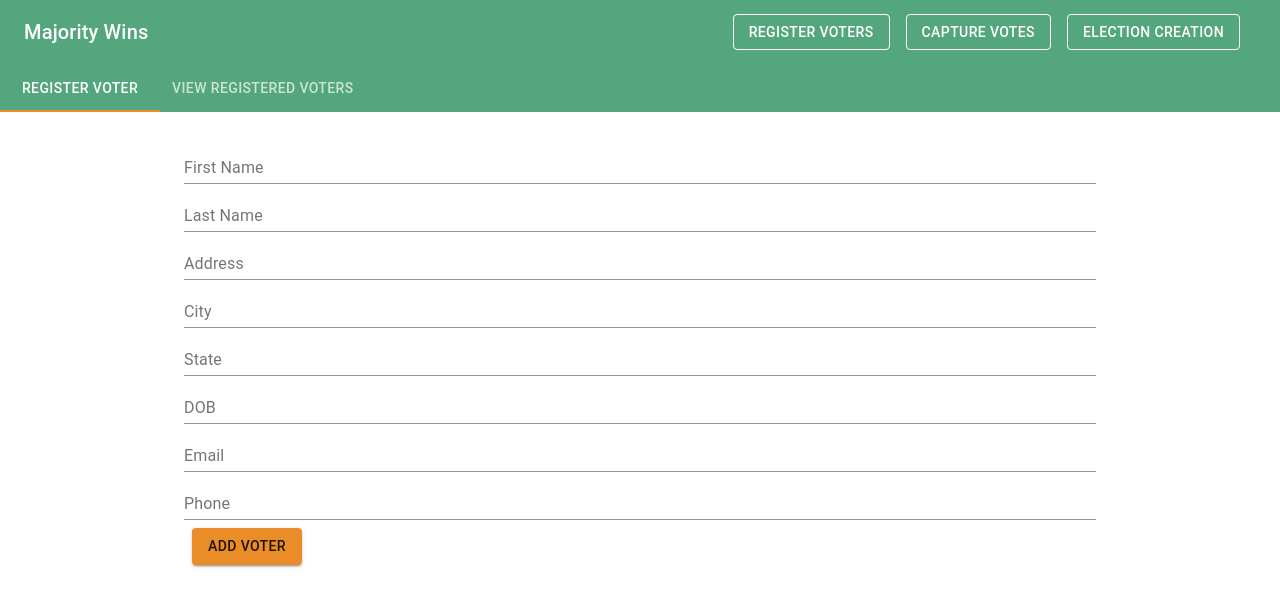
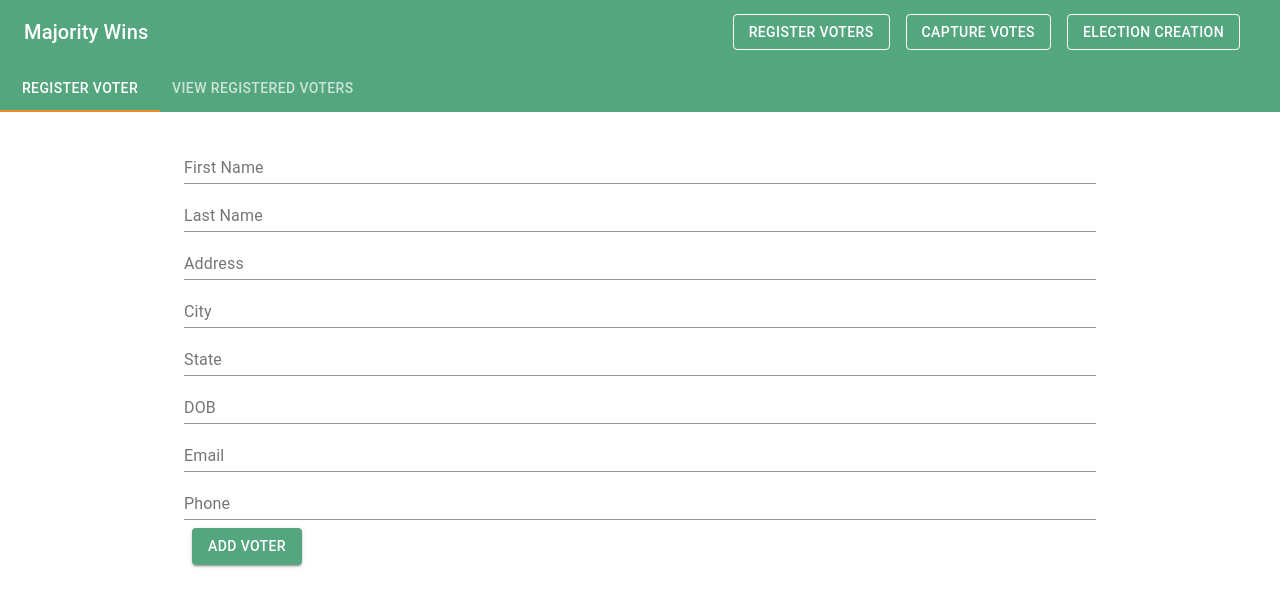
Before and after one commit to RyanNewsom/Majority-Wins, a React (Create React App) app: page /voters in a window 1280 px wide. Shown: the top 606 px of the page. Built offline with nearby package versions, Linux system fonts and the light colour scheme; data requests are answered from the project's data file; the HTML template or start-up script is replaced by a standard one.

Commit message:
updated UI

```diff
--- a/src/components/RegisterVoterFormComponent.tsx
+++ b/src/components/RegisterVoterFormComponent.tsx
@@ -122,7 +122,7 @@ export function RegisterVoterFormComponent(props: VoterFormProps) {
         value={voterForm.phone}
       />
         <div className={classes.root}>
-        <Button variant="contained" color="secondary"  onClick={setupSubmitVoter(props, voterForm, resetVoterForm)}>
+        <Button variant="contained" color="primary"  onClick={setupSubmitVoter(props, voterForm, resetVoterForm)}>
           {props.buttonText}
         </Button>
         </div>
```
